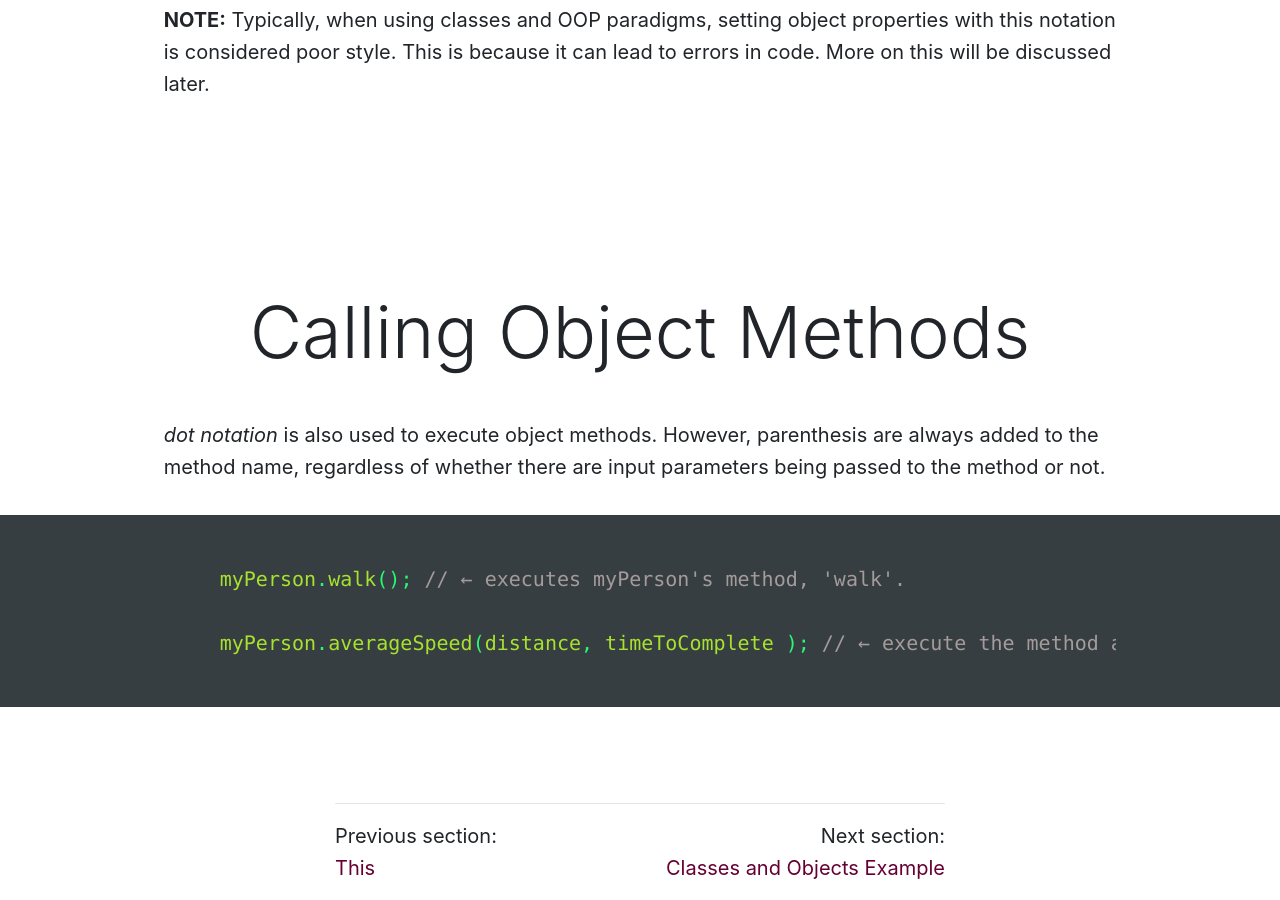
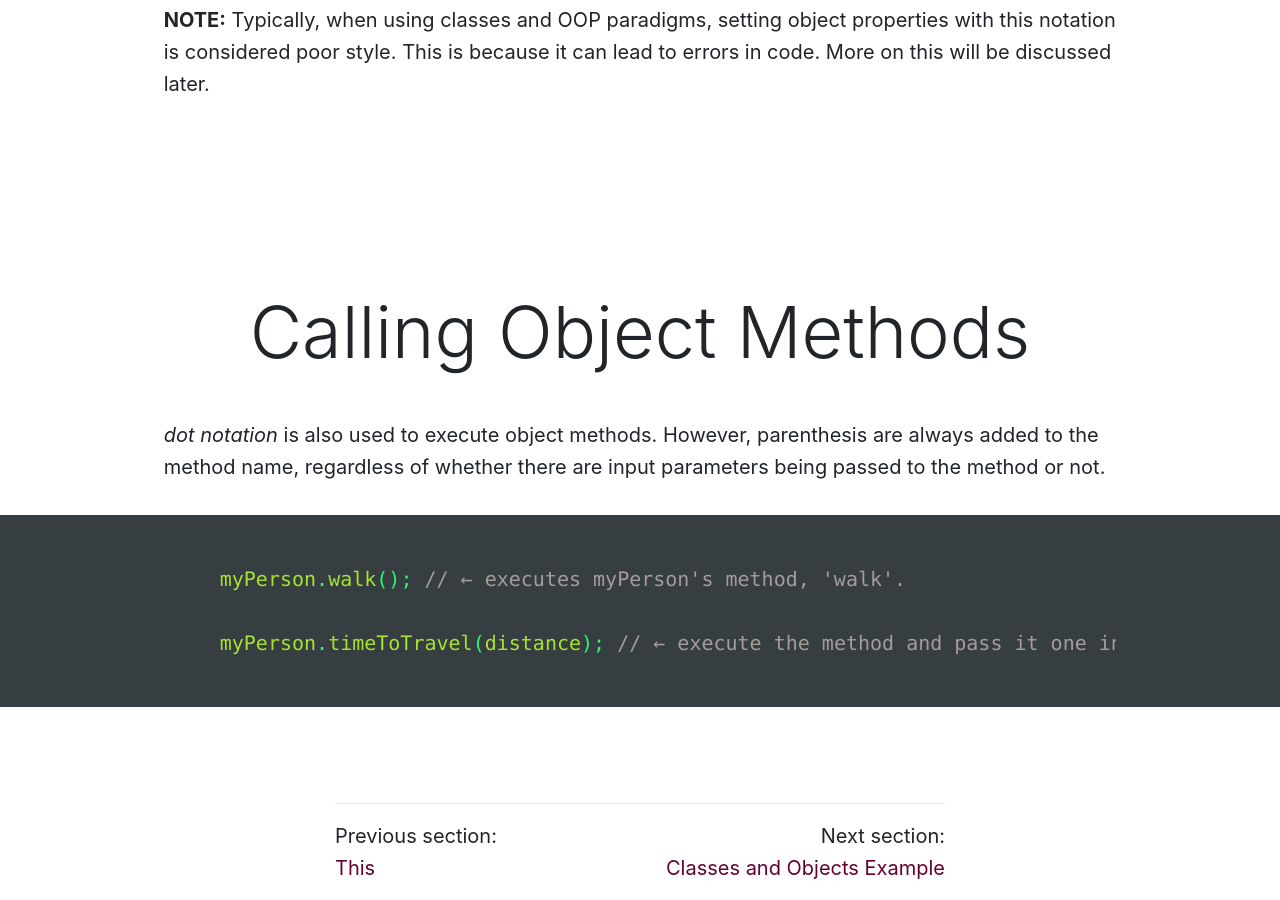
Before and after one commit to Montana-Media-Arts/441-web-tech-Spring2019-course, a Jekyll site: the page built from modules/week-7/_posts/2001-06-01-new-objects.md, in a window 1280 px wide and 900 px high, scrolled down 2281 px. Built offline with Jekyll 4.4.1, drawn with Linux system fonts in a browser that asks for light colours; nearby versions of some CDN libraries.

Commit message:
update text

````diff
--- a/modules/week-7/_posts/2001-06-01-new-objects.md
+++ b/modules/week-7/_posts/2001-06-01-new-objects.md
@@ -41,5 +41,5 @@ _dot notation_ is also used to execute object methods. However, parenthesis are
 ```js
 myPerson.walk(); // ← executes myPerson's method, 'walk'.
 
-myPerson.averageSpeed(distance, timeToComplete ); // ← execute the method and pass it two input parameter values.
+myPerson.timeToTravel(distance); // ← execute the method and pass it one input parameter value.
 ```
````
Also changed, not shown: modules/week-7/_posts/2001-05-01-this.md (+1 -1 lines).
